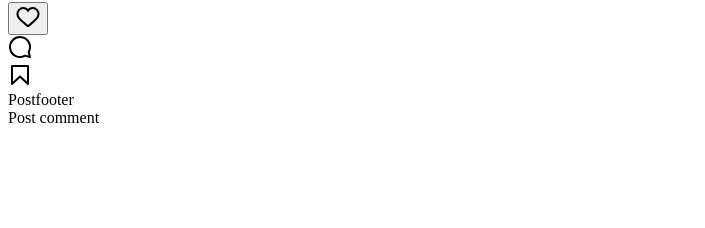
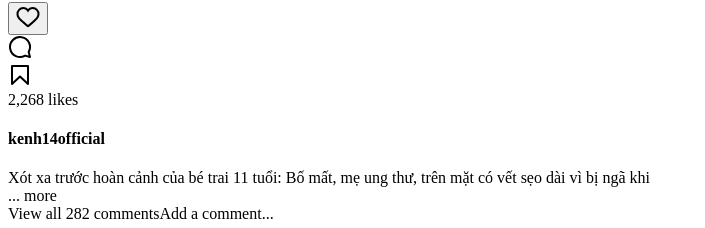
Before and after one commit to gnoudfe/instagram_clone, a Next.js app: page /home/components/posts/PostLayout in a window 1280 px wide. Shown: the part 721-949 px from the top of the page, without its empty margins (0-705 px from the left). Before the commit the page ends 856 px from the top, so only its background shows below. Built offline with nearby package versions, Linux system fonts and the light colour scheme.

Commit message:
finish layout post

```diff
--- a/src/pages/home/components/posts/PostActions.tsx
+++ b/src/pages/home/components/posts/PostActions.tsx
@@ -2,7 +2,6 @@
 import LikeButton from "@/components/common/LikeButton/LikeButton";
 import SavedButton from "@/components/common/SavedButton/SavedButton";
 import CommentIcon from "@/components/icons/Comment/CommentIcon";
-import SaveIcon from "@/components/icons/Save/SaveIcon";
 
 import React, { useState } from "react";
 
--- a/src/pages/home/components/posts/PostComment.tsx
+++ b/src/pages/home/components/posts/PostComment.tsx
@@ -1,11 +1,17 @@
-import React from 'react'
+import React from "react";
 
 const PostComment = () => {
   return (
-    <div>
-      Post comment
+    <div className="flex flex-col gap-2">
+      <span className="text-sm font-medium text-zinc-400 cursor-pointer">
+        View all 282 comments
+      </span>
+
+      <span className="text-sm font-medium text-zinc-400 cursor-pointer">
+        Add a comment...
+      </span>
     </div>
-  )
-}
+  );
+};
 
-export default PostComment
+export default PostComment;
--- a/src/pages/home/components/posts/PostContent.tsx
+++ b/src/pages/home/components/posts/PostContent.tsx
@@ -57,7 +57,9 @@ const PostContent = () => {
               opacity: [0, 1, 1],
               y: [0, 0, -heart.positionY - 120],
             }}
-
+            transition={{
+              duration: 0.5,
+            }}
             exit={{ scale: 0, opacity: 0 }}
             className="absolute top-1/2 left-1/2 transform "
           >
--- a/src/pages/home/components/posts/PostFooter.tsx
+++ b/src/pages/home/components/posts/PostFooter.tsx
@@ -1,7 +1,45 @@
-import React from "react";
+"use client";
+import React, { useState } from "react";
 
 const PostFooter = () => {
-  return <div>Postfooter</div>;
+  const [expanded, setExpanded] = useState(false);
+
+  // Giả sử đây là nội dung từ CMS, bao gồm cả HTML tags
+  const fullContent = `<h4 class="font-bold inline-block">kenh14official</h4> Xót xa trước
+  hoàn cảnh của bé trai 11 tuổi: Bố mất, mẹ ung thư, trên mặt có vết sẹo
+  dài vì bị ngã khi đi nhặt ve chai kiếm sống 😢  <br/> <br/>  Phan Lê Tấn Lộc (11 tuổi,
+  học lớp 5 tại Quảng Bình) mất bố từ năm 2019 do đột quỵ. <br/> <br/> Hiện em sống
+  với mẹ là chị Lê Thị Liển, người đang điều trị <span style="color: #ff0000;">ung thư</span> vòm họng giai đoạn
+  3.`;
+
+  const truncatedContent = fullContent.split(" ").slice(0, 30).join(" ");
+
+  return (
+    <div className="flex flex-col gap-1">
+      <span className="text-sm text-white font-bold cursor-pointer">
+        2,268 likes
+      </span>
+      <div className="text-sm text-white font-medium pr-4">
+        {expanded ? (
+          <div dangerouslySetInnerHTML={{ __html: fullContent }} />
+        ) : (
+          <>
+            <div
+              className="text-sm text-white font-medium inline pr-1"
+              dangerouslySetInnerHTML={{ __html: truncatedContent }}
+            />
+
+            <span
+              className="text-sm text-zinc-400 font-bold cursor-pointer inline-block "
+              onClick={() => setExpanded(true)}
+            >
+              ... more
+            </span>
+          </>
+        )}
+      </div>
+    </div>
+  );
 };
 
 export default PostFooter;
--- a/src/pages/home/components/posts/PostLayout.tsx
+++ b/src/pages/home/components/posts/PostLayout.tsx
@@ -7,7 +7,7 @@ import PostComment from "./PostComment";
 
 const PostLayout = () => {
   return (
-    <div className="border-b border-gray-200 mb-4 w- full flex flex-col gap-2">
+    <div className="border-b border-gray-200 mb-4 pb-6 w-full flex flex-col gap-2">
       <PostHeader />
       <PostContent />
       <PostActions />
```
